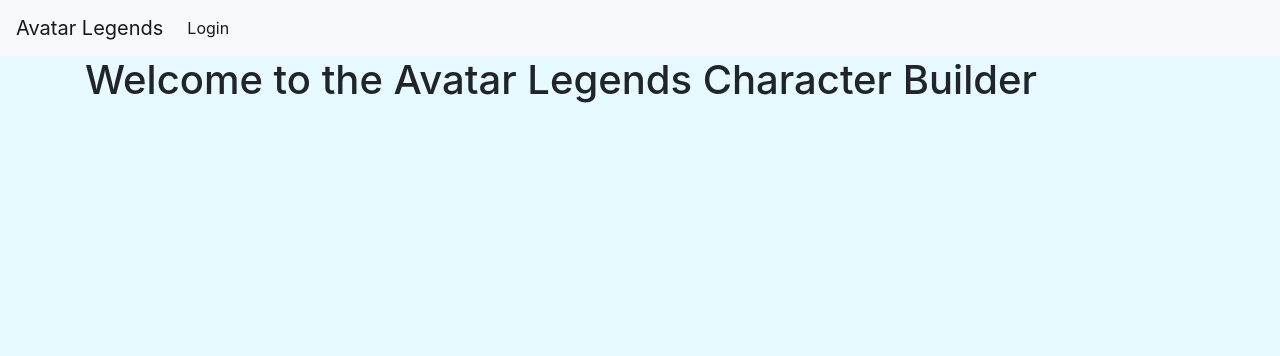
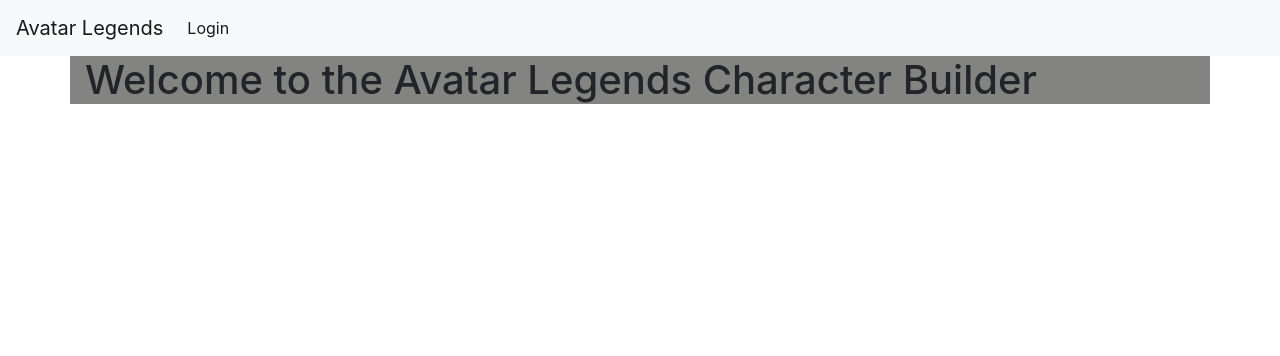
Before and after one commit to jimbauserman/avatar_legends_helper, a Flask app: page / in a window 1280 px wide. Shown: the top 356 px of the page. Run offline with Flask 2, Linux system fonts and the light colour scheme; parts of the project's set-up code (start-up, migrations or seed data) failed here and were passed over; some libraries are stand-ins or nearby versions.

Commit message:
Connect stylesheet

```diff
--- a/docker-compose.yml
+++ b/docker-compose.yml
@@ -22,8 +22,11 @@
       MYSQL_DB_PASS: root
       MYSQL_DB_PORT: 3306
       FLASK_APP_PORT: 5001
+      FLASK_ENV: development
     volumes:
       - ./webapp/logs:/logs
+      - ./webapp/static:/static
+      - ./webapp/templates:/templates
     ports:
       - "5001:5001"
     expose:
--- a/webapp/static/css/style.css
+++ b/webapp/static/css/style.css
@@ -1 +1 @@
-body {background-color: #e6faff;}
+.container {background-color: #838482;}
```
Also changed, not shown: 1 other file.
